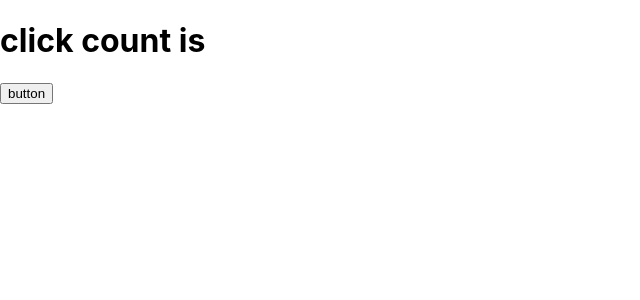
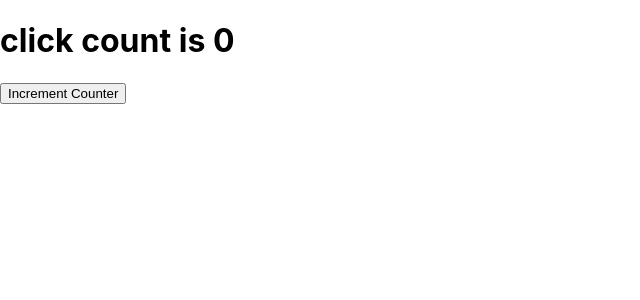
Before and after one commit to capitalbr/TDD-enzyme-jest, a React (Create React App) app: page / in a window 1280 px wide. Shown: the top 300 px of the page, without its empty margins (0-640 px from the left). Built offline with nearby package versions, Linux system fonts and the light colour scheme.

Commit message:
Add tests for validating increment counter increments count and starts at 0

```diff
--- a/src/App.js
+++ b/src/App.js
@@ -1,14 +1,32 @@
 import React from 'react';
-import logo from './logo.svg';
 import './App.css';
 
-function App() {
-  return (
-    <div data-test="component-app">
-      <h1 data-test="counter-display">click count is</h1>
-      <button data-test="increment-button">button</button>
-    </div>
-  );
+class App extends React.Component {
+  constructor(props){
+    super(props);
+    this.state = {
+      counter: 0
+    };
+  }
+
+  handleButtonClick(){
+    this.setState({
+      counter: this.state.counter + 1
+    })
+  };
+
+  render(){
+    return (
+      <div data-test="component-app">
+        <h1 data-test="counter-display">click count is {this.state.counter}</h1>
+        <button
+          data-test="increment-button"
+          onClick={this.handleButtonClick.bind(this)}>
+          Increment Counter
+        </button>
+      </div>
+    );
+  }
 }
 
 export default App;
```
Also changed, not shown: 1 other file (tests, documents, lock files or other folders).
